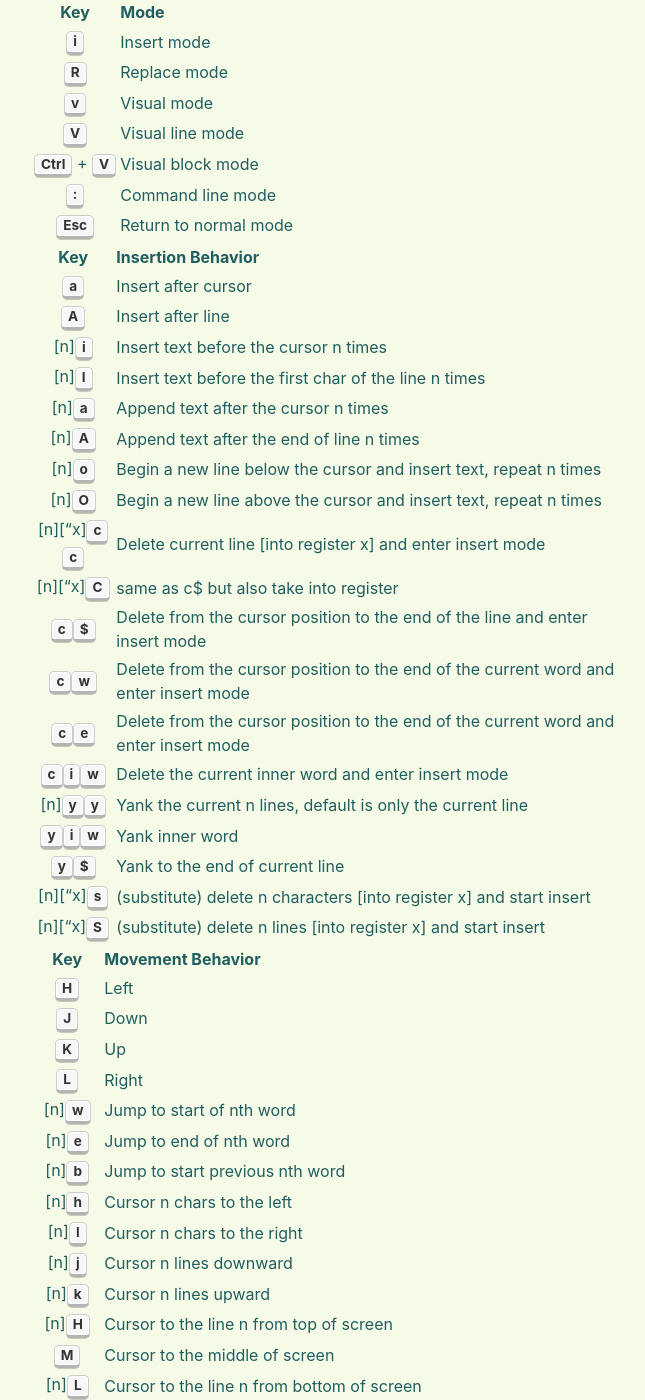
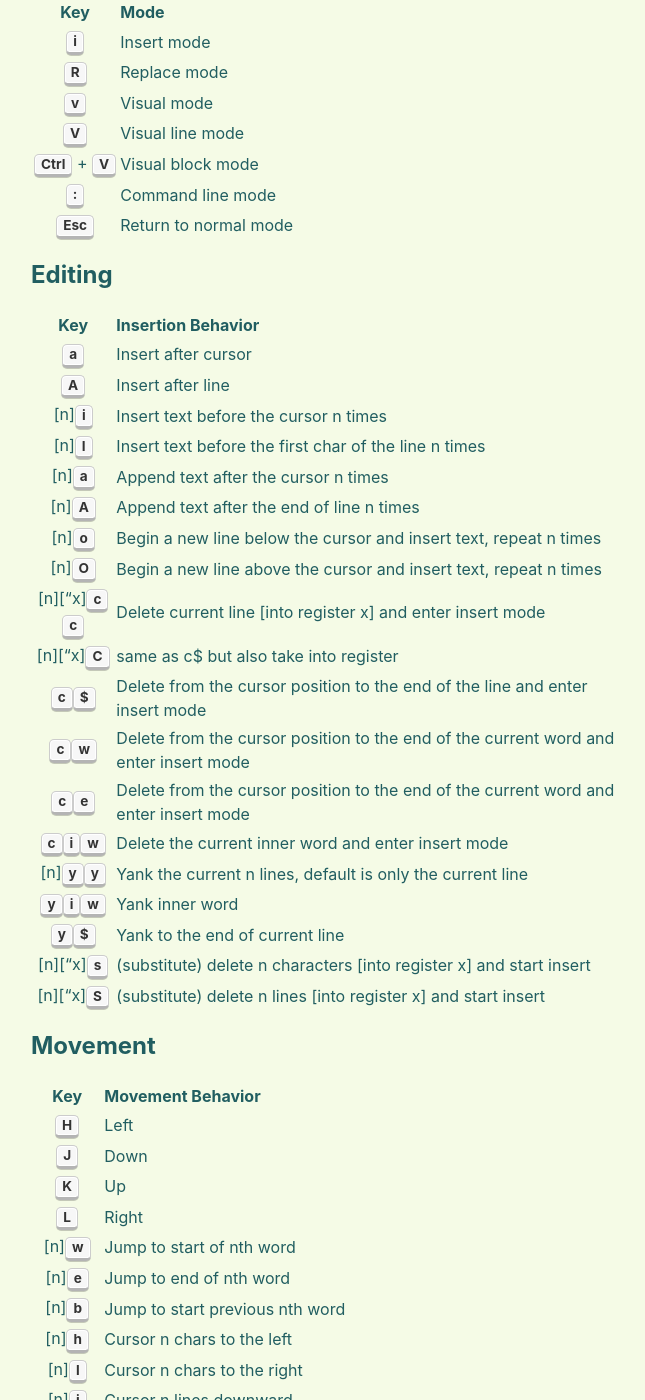
Before and after one commit to anthracitelabs/anthracitelabs.github.io, a Jekyll site: the page built from vim.md, in a window 1280 px wide and 1400 px high, scrolled down 844 px. Shown: the whole window, without its empty margins (309-954 px from the left). Built offline with Jekyll 4.4.1, drawn with Linux system fonts in a browser that asks for light colours; the repository's description, which GitHub fills in, is left out; our own code applies the rules of GitHub Pages for plain Markdown files.

Commit message:
Update vim.md

```diff
--- a/vim.md
+++ b/vim.md
@@ -29,6 +29,8 @@ Modes
 | <kbd>:</kbd> |   Command line mode |
 | <kbd>Esc</kbd> |   Return to normal mode |
 
+Editing
+----------------
 
 | Key | Insertion Behavior |
 | :---: | :--- |
@@ -52,6 +54,8 @@ Modes
 | [n]["x]<kbd>s</kbd> | (substitute) delete n characters [into register x] and start insert |
 | [n]["x]<kbd>S</kbd> | (substitute) delete n lines [into register x] and start insert |
 
+Movement
+----------------
 
 | Key | Movement Behavior |
 | :---: | :--- |
```
Also changed, not shown: other parts of vim.md (+5 -0 lines).
